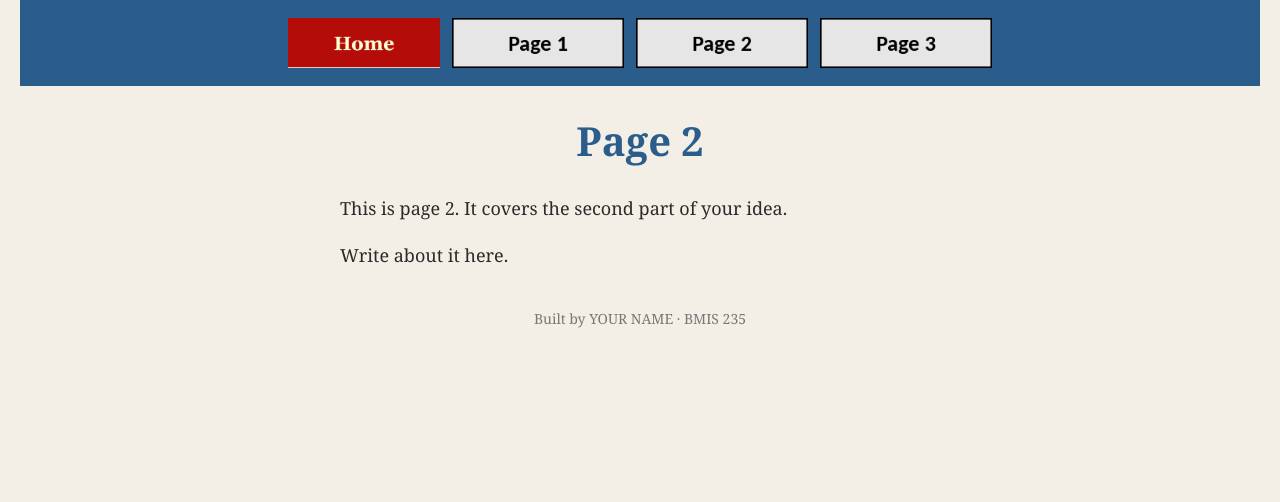
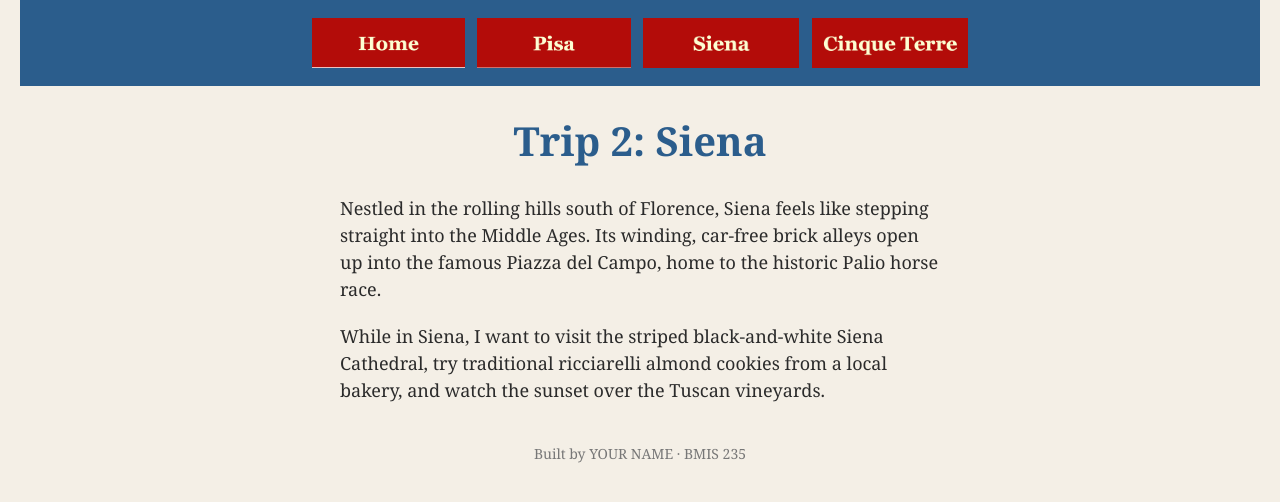
Before and after one commit to arivas07/bmis235-html-3, a plain HTML site: page siena.html in a window 1280 px wide. Drawn offline with Linux system fonts and the light colour scheme.

Commit message:
Update siena.html menu and content

```diff
--- a/siena.html
+++ b/siena.html
@@ -1,39 +1,29 @@
 <!DOCTYPE html>
 <!--
-  Author: YOUR NAME
-  GU username: YOUR-GU-USERNAME
+  Author: Arnie Rivas
+  GU username: arivas-oregelflore
   Course: BMIS 235 - HTML-3
 -->
 <html lang="en">
 <head>
   <meta charset="utf-8">
   <meta name="author" content="YOUR NAME">
-<title>Page 2</title>
-
-<!-- this one line connects the page to the stylesheet -->
+  <title>Siena · Florence Day Trips</title>
   <link rel="stylesheet" href="styles.css">
 </head>
 <body>
 
-<!-- ===== MENU ============================================================
-     The menu is four links. Each link wraps an image instead of words.
-     Build it once on this page, check that every link works,
-     then copy the whole <nav> block and paste it over the menu on the
-     other three pages, so every page has the exact same menu.
-     ===================================================================== -->
   <nav>
     <a href="index.html"><img src="img/home.png" alt="Home"></a>
-    <a href="page1.html"><img src="img/page1.png" alt="Page 1"></a>
-    <a href="page2.html"><img src="img/page2.png" alt="Page 2"></a>
-    <a href="page3.html"><img src="img/page3.png" alt="Page 3"></a>
+    <a href="pisa.html"><img src="img/pisa.png" alt="Pisa"></a>
+    <a href="siena.html"><img src="img/siena.png" alt="Siena"></a>
+    <a href="cinqueterre.html"><img src="img/cinqueterre.png" alt="Cinque Terre"></a>
   </nav>
 
-<h1>Page 2</h1>
-<p>This is page 2. It covers the second part of your idea.</p>
-<p>Write about it here.</p>
+  <h1>Trip 2: Siena</h1>
+  <p>Nestled in the rolling hills south of Florence, Siena feels like stepping straight into the Middle Ages. Its winding, car-free brick alleys open up into the famous Piazza del Campo, home to the historic Palio horse race.</p>
+  <p>While in Siena, I want to visit the striped black-and-white Siena Cathedral, try traditional ricciarelli almond cookies from a local bakery, and watch the sunset over the Tuscan vineyards.</p>
 
-<!-- Footer: fill in your name -->
   <footer>Built by YOUR NAME &middot; BMIS 235</footer>
-
 </body>
 </html>
```
Lines whose indentation alone changed are shown as unchanged.
